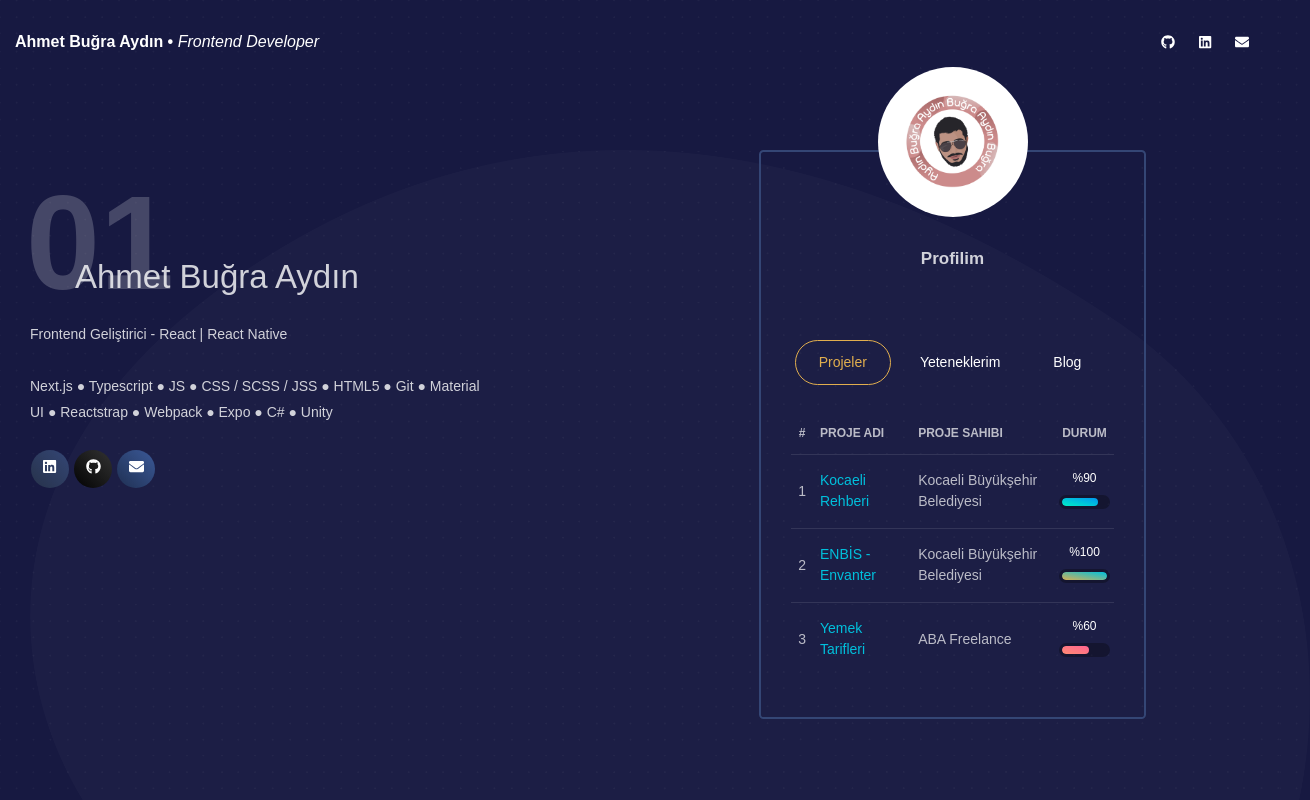
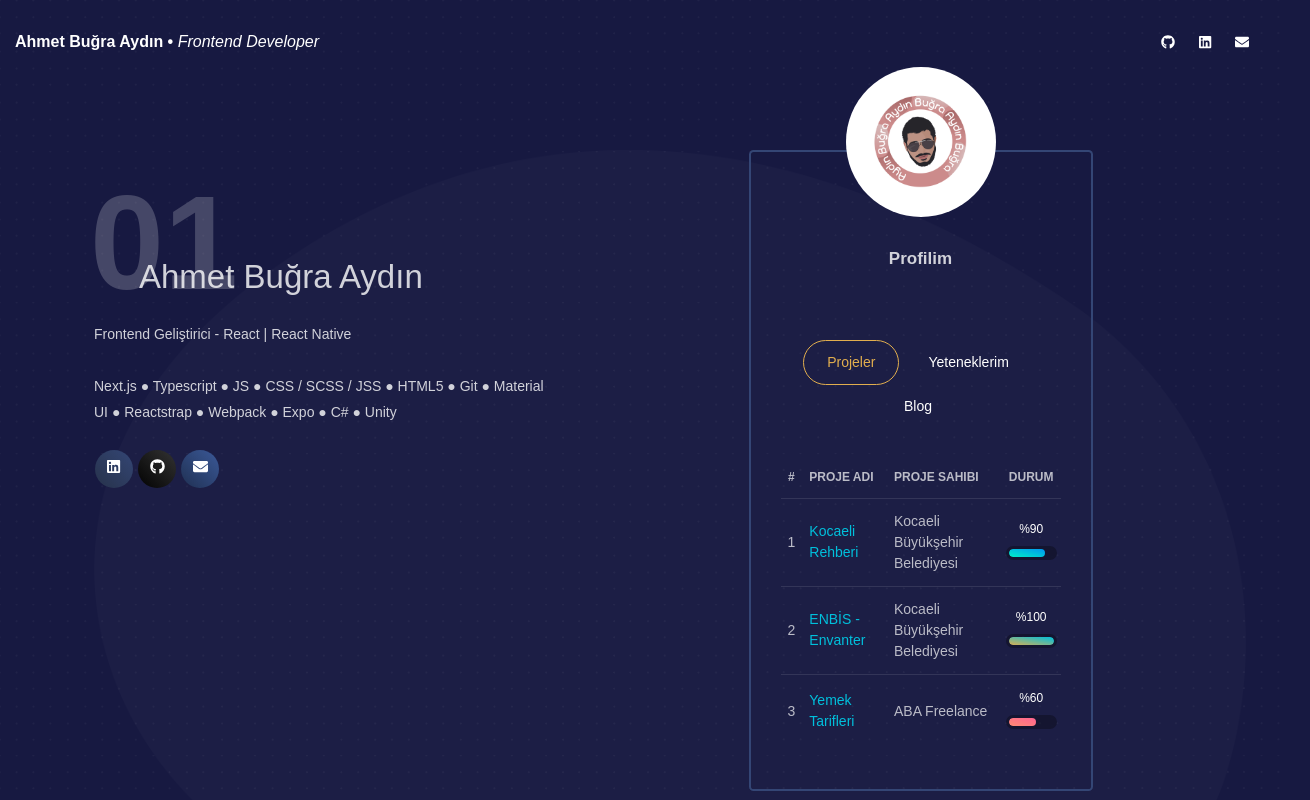
Before and after one commit to Lai-Star/NextJs-Project, a Next.js app: page / in a window 1280 px wide. Shown: the top 800 px of the page, 1310 px wide, since content can reach past the window. Built offline with nearby package versions, Linux system fonts and the light colour scheme.

Commit message:
Override className section to full height

```diff
--- a/styles/globals.css
+++ b/styles/globals.css
@@ -26,12 +26,18 @@ code {
   font-family: Menlo, Monaco, Lucida Console, Courier New, monospace;
 }
 
+.section {
+  margin: 0 5%;
+  height: 100vh;
+}
+
 .container {
   height: 100vh;
-  display: contents; /* ABA old: flex */
+  display: contents;
   margin: 0 30px;
   flex-direction: column;
   justify-content: center;
+  align-content: center;
   align-items: center;
 }
 
```
